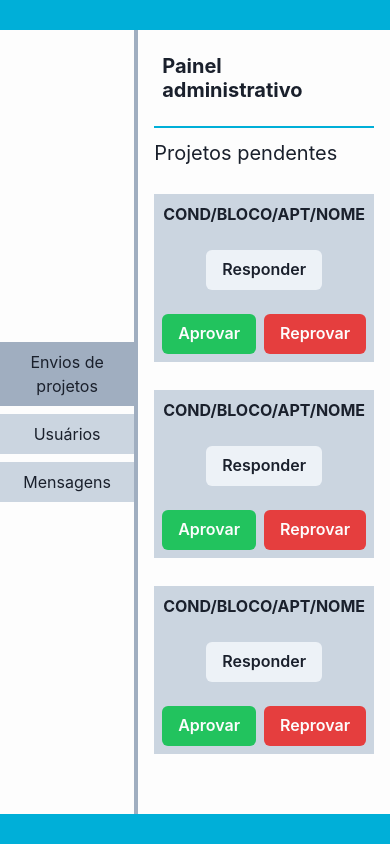
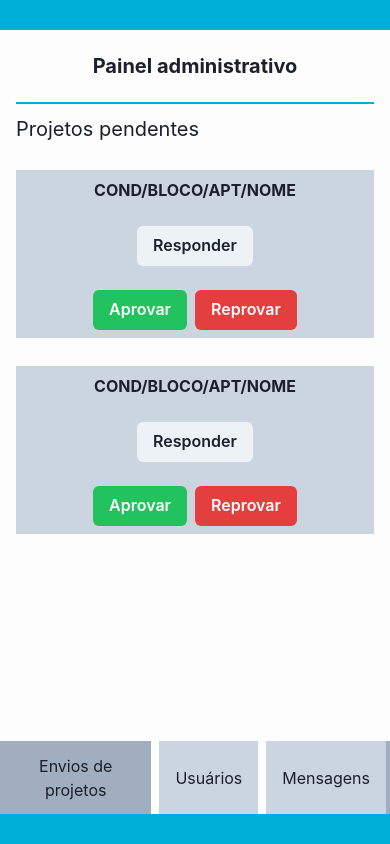
Before and after one commit to TYTO-code/Condominium, a React (Vite) app: page / in a window 390 px wide. Built offline with nearby package versions, Linux system fonts and the light colour scheme.

Commit message:
feat: responsive panel

```diff
--- a/src/pages/ADMPanel/index.tsx
+++ b/src/pages/ADMPanel/index.tsx
@@ -16,14 +16,30 @@ import PendingProjectBox from '../../components/PendingProjectBox';
 function ADMPanel(): JSX.Element {
   return (
     <Tabs h="100%" variant="unstyled">
-      <Flex align="center" h="100%">
+      <Flex
+        align="center"
+        direction={{
+          base: 'column-reverse',
+          md: 'row'
+        }}
+        h="100%"
+      >
         <TabList
-          w="300px"
-          flexDirection="column"
+          w={{
+            base: '100%',
+            md: '300px'
+          }}
+          h={{
+            base: '80px',
+            md: '100%'
+          }}
+          flexDirection={{
+            base: 'row',
+            md: 'column'
+          }}
           gap={2}
           justifyContent="center"
           borderRight="4px"
-          h="100%"
           borderColor="gray.400"
         >
           <Tab bg="gray.300" _selected={{ bg: 'gray.400' }}>
@@ -39,12 +55,15 @@ function ADMPanel(): JSX.Element {
 
         <TabPanels h="100%">
           <TabPanel h="100%">
-            <Flex direction="column">
+            <Flex direction="column" h="100%">
               <PanelHeader title="Painel administrativo" />
               <Center h="50px" gap={2} alignSelf="start">
                 <Text fontSize="xl">Projetos pendentes</Text>
               </Center>
-              <Stack spacing={3} overflowY="auto">
+              <Stack h="400px" spacing={3} overflowY="auto">
+                <PendingProjectBox title="COND/BLOCO/APT/NOME" />
+                <PendingProjectBox title="COND/BLOCO/APT/NOME" />
+                <PendingProjectBox title="COND/BLOCO/APT/NOME" />
                 <PendingProjectBox title="COND/BLOCO/APT/NOME" />
                 <PendingProjectBox title="COND/BLOCO/APT/NOME" />
                 <PendingProjectBox title="COND/BLOCO/APT/NOME" />
```
